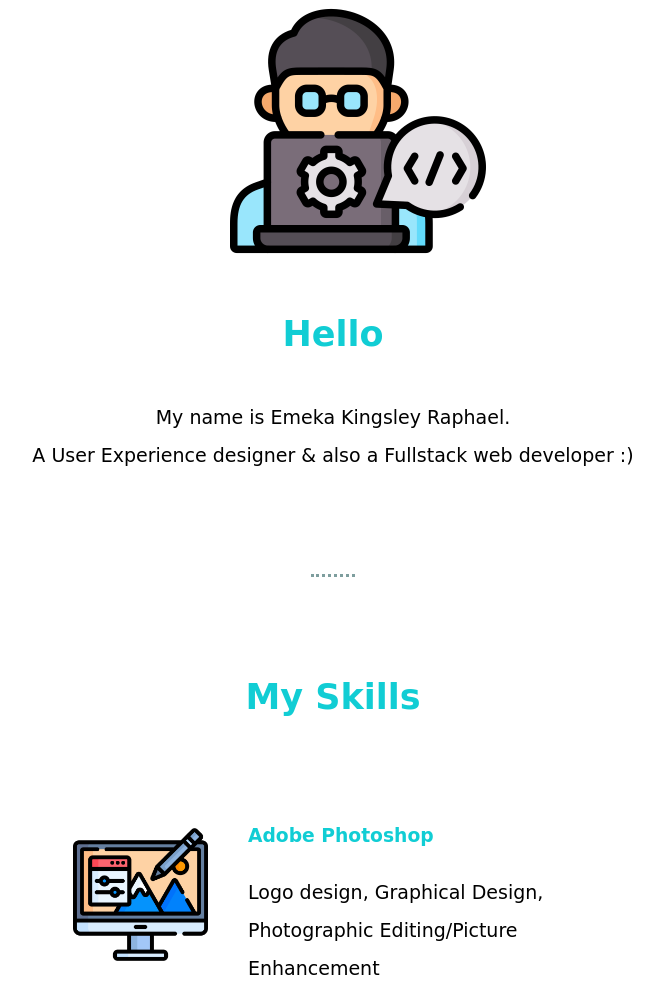
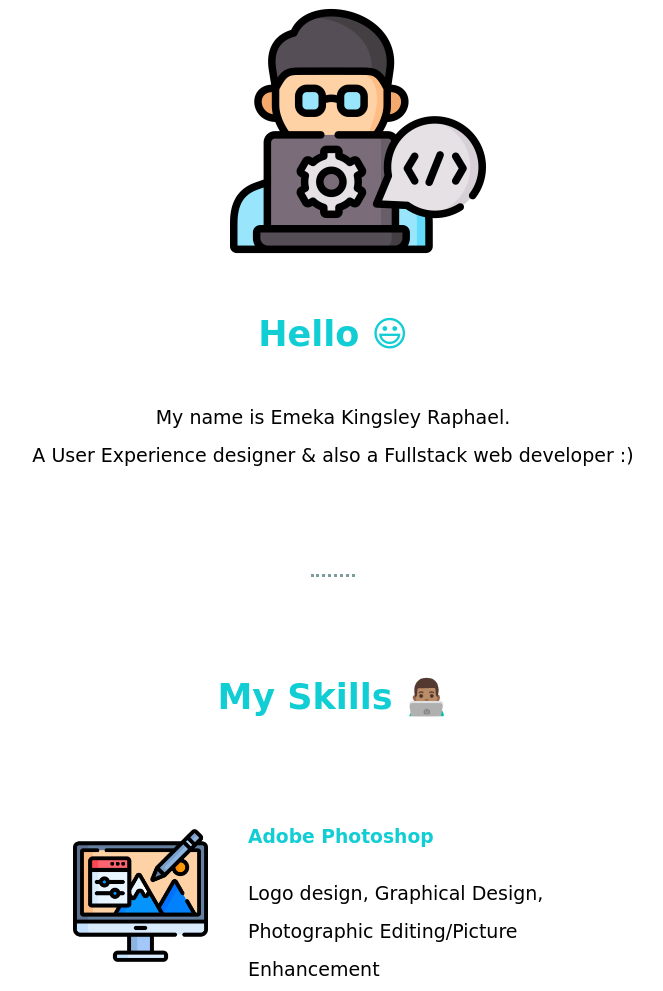
Before and after one commit to EmekaRaphael/EmekaRaphael-CV, a plain HTML site: page index.html in a window 1280 px wide. Shown: the part 859-1850 px from the top of the page, without its empty margins (307-970 px from the left). Drawn offline with Linux system fonts and the light colour scheme; a web font is replaced by a local one.

Commit message:
Update index.html
Added new emojis.

```diff
--- a/index.html
+++ b/index.html
@@ -24,12 +24,12 @@
         <div class="middle-container">
             <div class="profile">
               <img class="software-engineer" src="images/software-engineer.png" alt="author-img">
-              <h2>Hello</h2>
+              <h2>Hello 😃</h2>
               <p>My name is Emeka Kingsley Raphael.<br> A User Experience designer & also a Fullstack web developer :)<p>
             </div>
             <hr>
             <div class="skills">
-              <h2>My Skills</h2>
+              <h2>My Skills 👨🏽‍💻</h2>
               <div class="skill-row">
                 <img class="adobe-photoshop" src="images/illustration.png" alt="">
                 <h3>Adobe Photoshop</h3>
@@ -55,7 +55,7 @@
             </div>
             <hr>
             <div class="contact-me">
-              <h2>Get In Touch</h2>
+              <h2>Get In Touch 📨</h2>
               <h3>You're one step closer to your finished project.</h3>
               <p>Let's connect and explore unlimited possibilities with code.</p>
               <a class="contact-btn" href="mailto:emekaraphael13@gmail.com">CONTACT ME</a>
```
